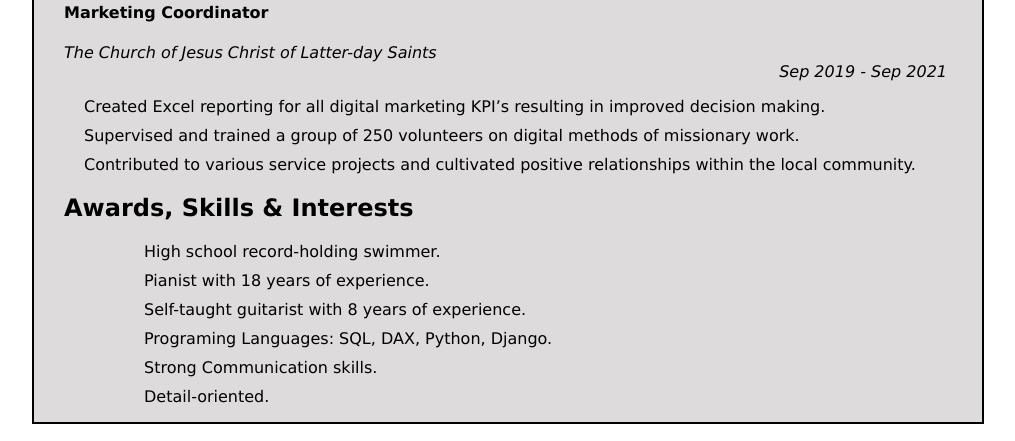
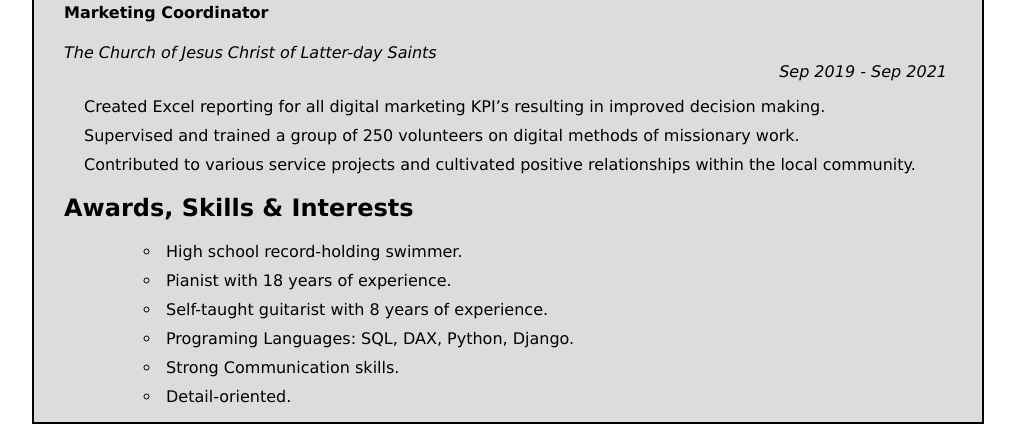
Before and after one commit to Jburton175/Final20231213, a plain HTML site: page Resume.html in a window 1280 px wide. Shown: the part 1217-1658 px from the top of the page, without its empty margins (132-1147 px from the left). Drawn offline with Linux system fonts and the light colour scheme.

Commit message:
Update Resume.html

```diff
--- a/Resume.html
+++ b/Resume.html
@@ -81,7 +81,7 @@
                 <h2>Awards, Skills & Interests</h2>
                 <ol style="list-style-type: none;">
                     <li>
-                        <ul>
+                        <ul style="list-style-type: circle;">
                             <li>High school record-holding swimmer.</li>
                             <li>Pianist with 18 years of experience.</li>
                             <li>Self-taught guitarist with 8 years of experience.</li>
```
